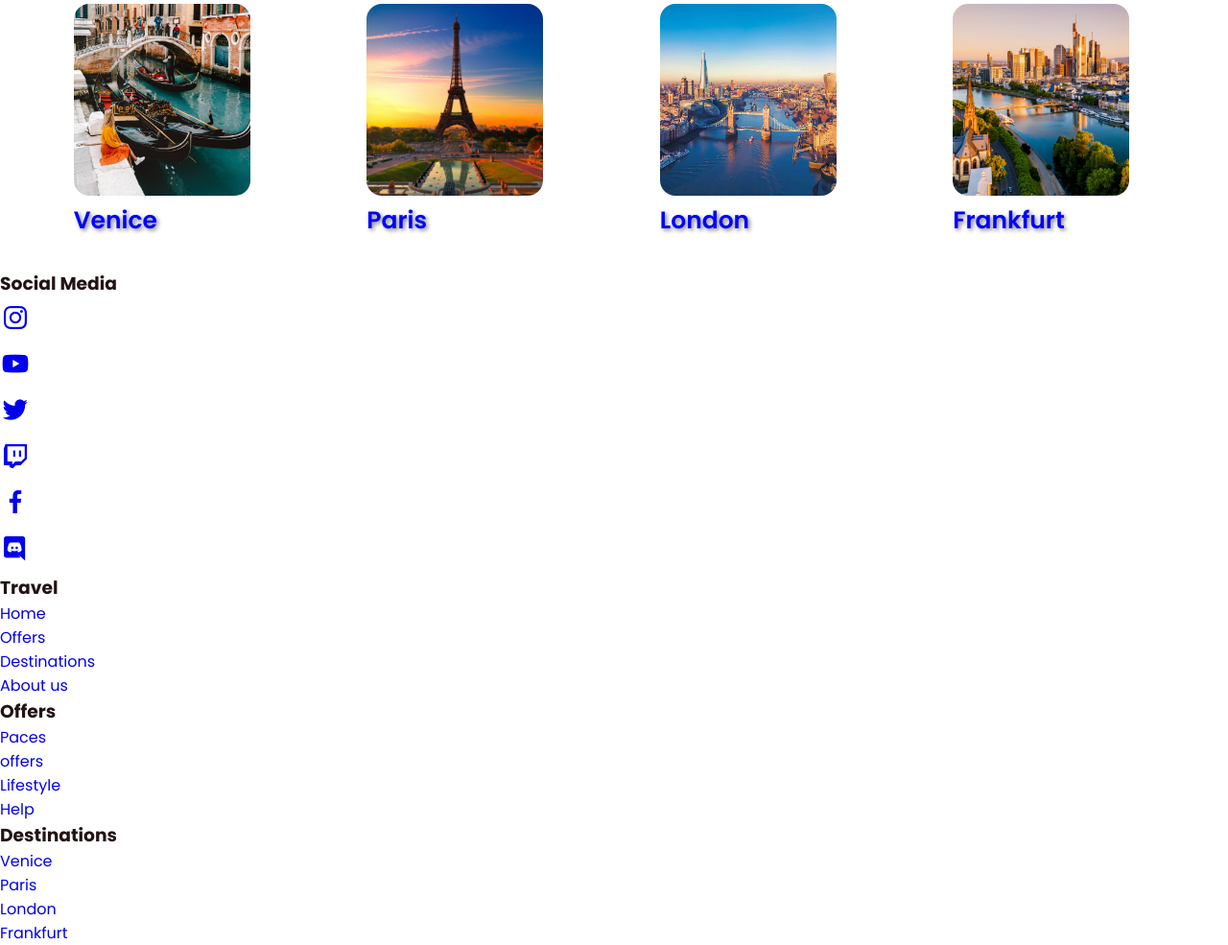
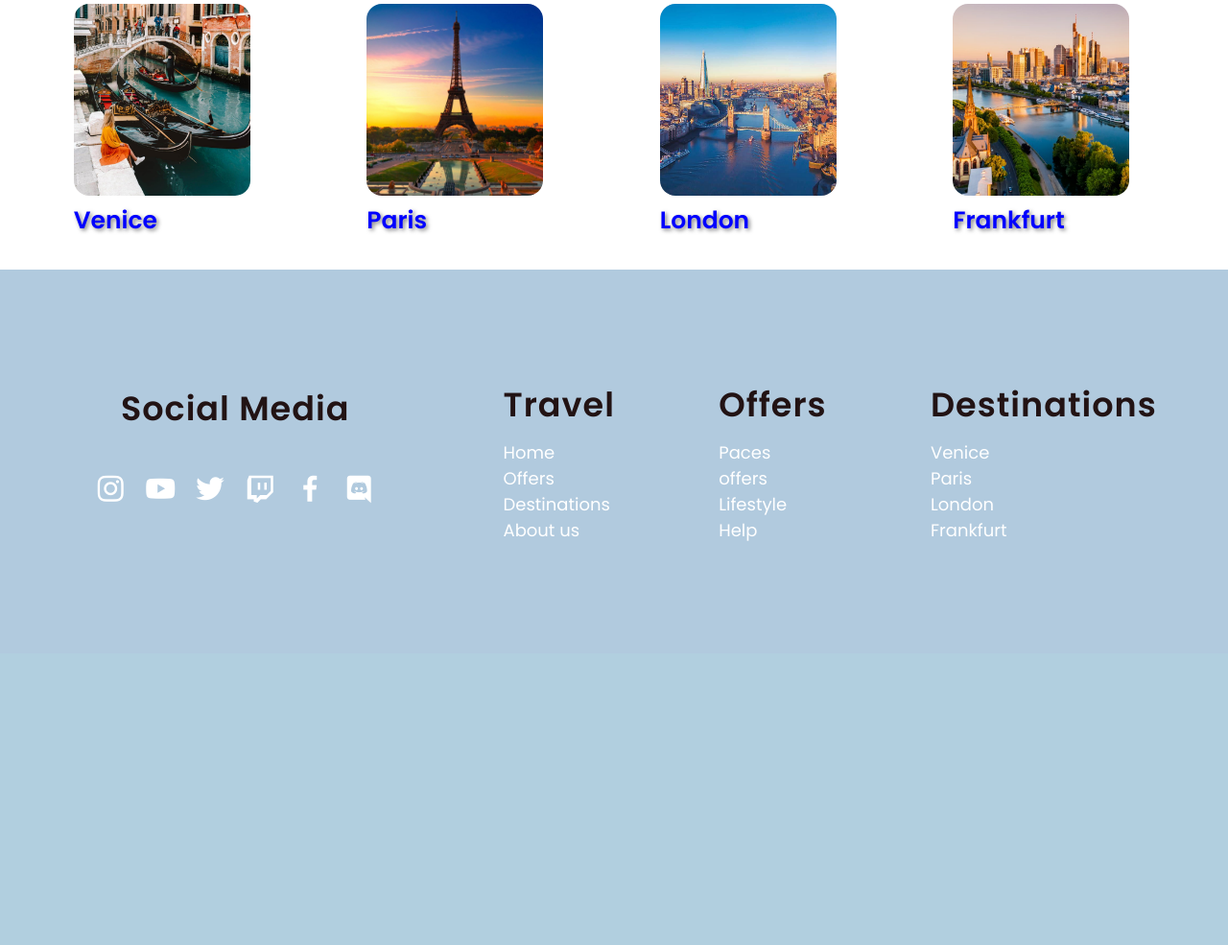
Before and after one commit to eniisthaqii/Tourism-Webpage, a PHP site: page /home.html in a window 1280 px wide. Shown: the part 1035-2020 px from the top of the page at 96% size. After the commit the page ends 1599 px from the top, so only its background shows below. Run offline with PHP 8.4, Linux system fonts and the light colour scheme.

Commit message:
Footer(style.css)

```diff
--- a/CSS/style.css
+++ b/CSS/style.css
@@ -204,3 +204,48 @@ main{
 .bw:hover {
     filter: grayscale(0%);
 } */
+
+/* Footer -----------------------*/
+
+footer {
+    padding-left: 140px;
+    align-items: center;
+    position: relative;
+    width: 100%;
+    background-color: rgb(177, 202, 222);
+    padding: 20px;
+    display: flex;
+    justify-content: space-around;
+    min-height: 400px;
+    height: auto;
+}
+
+.foot1 li a {
+    align-items: center;
+    text-decoration: none;
+    color: #fff;
+    font-size: 18px;
+}
+
+.foot1 h3  {
+    font-size: 35px;
+    font-weight: 600;
+    letter-spacing: 1px;
+    color: #221314;
+    margin-bottom: 10px;
+}
+
+#SOCIALMEDIA {
+    display: flex;
+    flex-direction: column;
+    align-items: center;
+}
+#SOCIALMEDIA #mediat{
+    display: flex;
+    flex-direction: row;
+    flex-wrap: wrap;
+    margin: 15px;
+}
+#SOCIALMEDIA #mediat li{
+    padding: 8px;
+}
```
